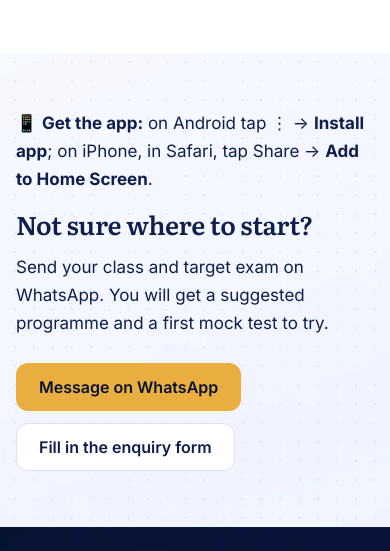
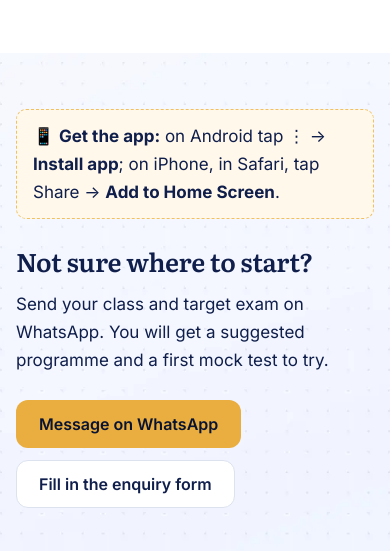
Before and after one commit to DrBKM/expert-physics, a plain HTML site: page index.html in a window 390 px wide. Shown: the part 4650-5201 px from the top of the page. Drawn offline with Linux system fonts and the light colour scheme; no server answers.

Commit message:
Add install tip styles and media query
Add styles for install tip and hide in standalone mode

```diff
--- a/assets/site.css
+++ b/assets/site.css
@@ -154,3 +154,5 @@ tbody th{font-weight:600;color:var(--ep-ink);width:28%}
 @media (prefers-reduced-motion:reduce){*{scroll-behavior:auto!important;transition:none!important;animation:none!important}}
 .w.narrow{max-width:none}
 .w.narrow>*{max-width:70ch}
+.install-tip{background:#fff8eb;border:1px dashed #f2c063;border-radius:10px;padding:12px 16px;margin:0 0 28px;max-width:70ch}
+@media (display-mode:standalone){.install-tip{display:none}}
```
